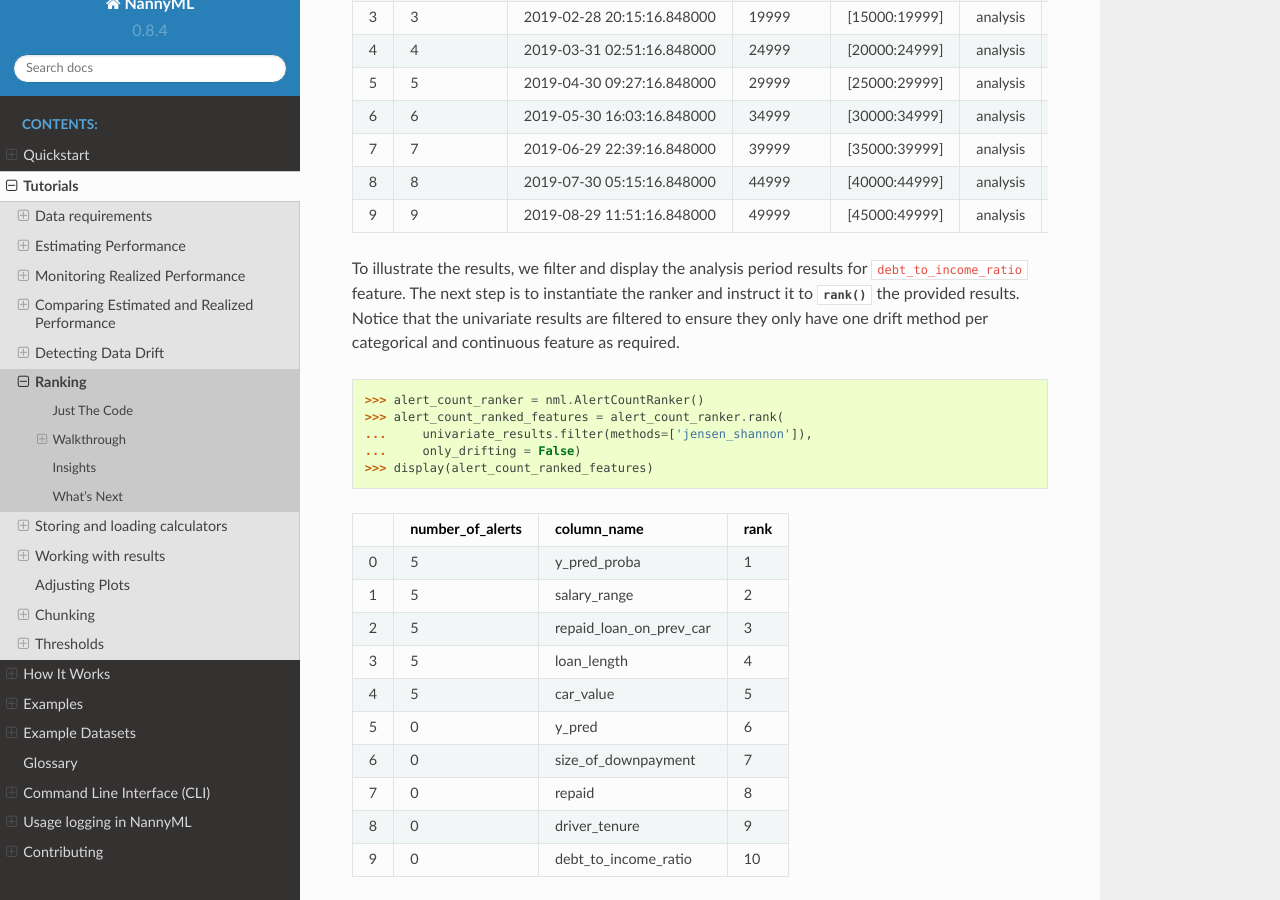
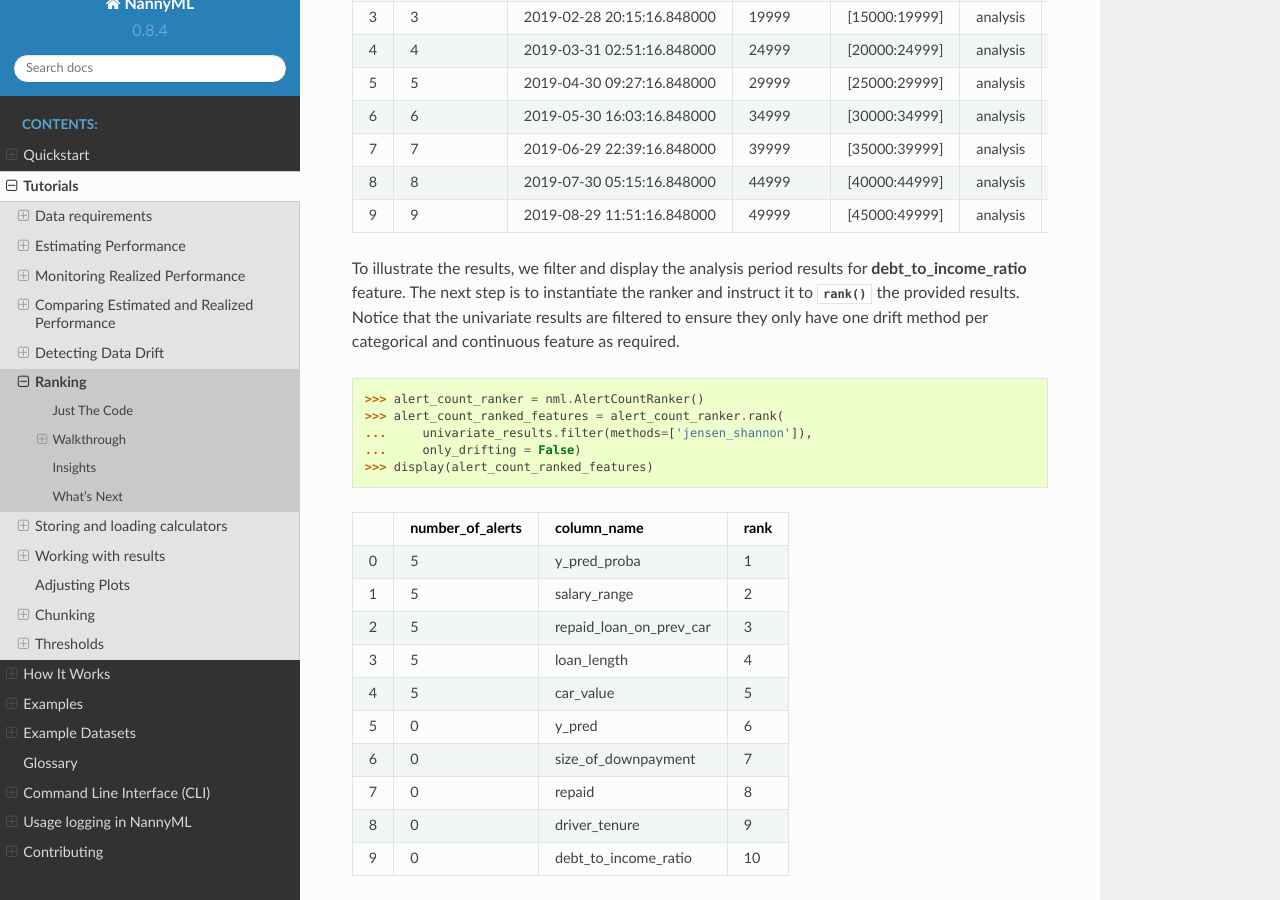
Before and after one commit to NannyML/nannyml, a Sphinx documentation site: the page built from docs/tutorials/ranking.rst, in a window 1280 px wide and 900 px high, scrolled down 2886 px. Built offline with Sphinx 7.4.7 and the Read the Docs theme 2.0.0, drawn with Linux system fonts in a browser that asks for light colours; pages that are not in the unit, such as notebooks, are missing from menus.

```diff
--- a/docs/tutorials/ranking.rst
+++ b/docs/tutorials/ranking.rst
@@ -48,7 +48,7 @@ The first thing we need before using the alert count ranker is to create the uni
     :path: ./example_notebooks/Tutorial - Ranking.ipynb
     :cell: 2
 
-To illustrate the results, we filter and display the analysis period results for ``debt_to_income_ratio`` feature.
+To illustrate the results, we filter and display the analysis period results for **debt_to_income_ratio** feature.
 The next step is to instantiate the ranker and instruct it to :meth:`~nannyml.drift.ranker.AlertCountRanker.rank`
 the provided results. Notice that the univariate results are filtered to ensure they only have one drift method
 per categorical and continuous feature as required.
```
